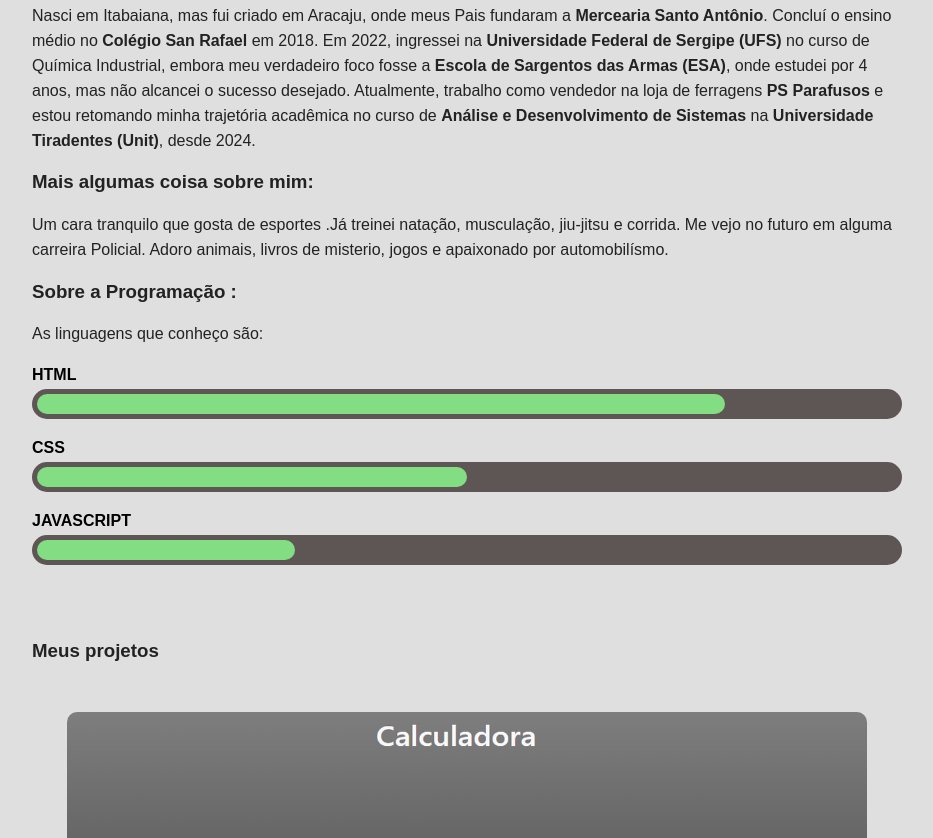
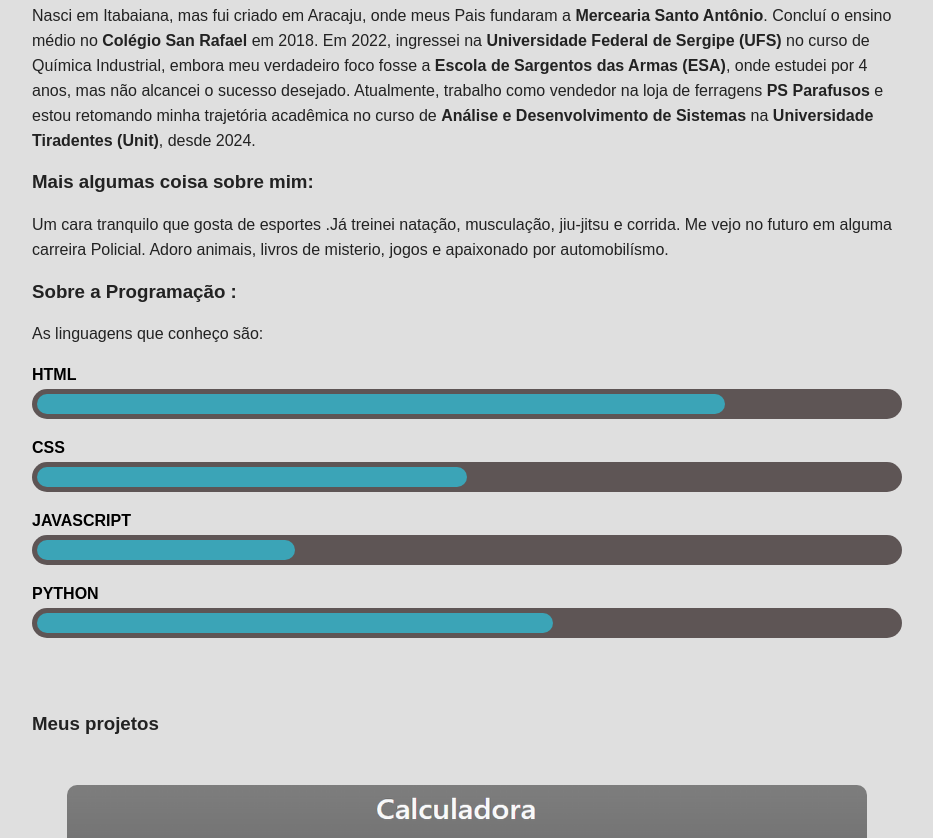
Before and after one commit to RaoniLima54/Profile, a plain HTML site: page index.html in a window 1280 px wide. Shown: the part 412-1250 px from the top of the page, without its empty margins (173-1106 px from the left). Drawn offline with Linux system fonts and the light colour scheme.

Commit message:
New itens

```diff
--- a/assets/style.css
+++ b/assets/style.css
@@ -196,12 +196,13 @@ p{
       display: block;
       height: 20px;
       border-radius: 20px;
-      background-color: #83dd83;
+      background-color: #21deff93;
     }
 
     .html { width: 80%; }
     .css { width: 50%; }
     .javascript { width: 30%; }
+    .pyhton {width:60%;}
 
 
 
--- a/index.html
+++ b/index.html
@@ -69,7 +69,16 @@
             <div class="progress-bar">
                 <span class="progress javascript"></span>
             </div>
+        </div>
+
+        <div class="skill">
+            <div class="skill-name">PYTHON</div>
+
+            <div class="progress-bar">
+                <span class="progress pyhton"></span>
             </div>
+        </div>
+
 <br><br>
 
         <h3>Meus projetos</h3>
```
